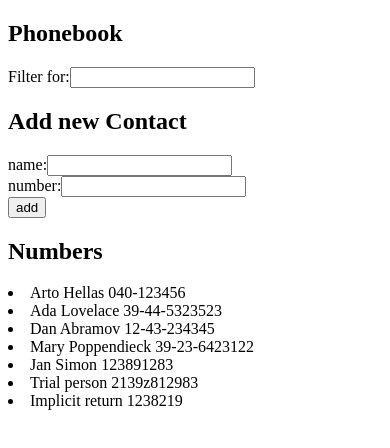
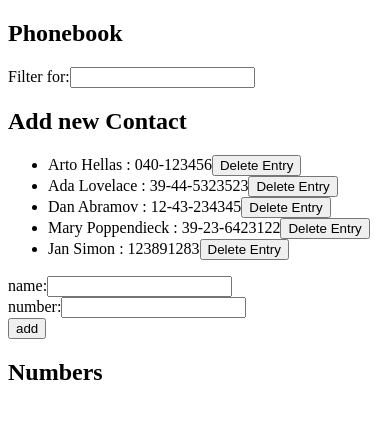
Before and after one commit to Hakizu/selene, a React (Create React App) app: page / in a window 390 px wide. Shown: the top 448 px of the page. Built offline with nearby package versions, Linux system fonts and the light colour scheme; data requests are answered from the project's data file.

Commit message:
Completed 2.16, Step 8 + 2.17, Step 9 - Phonebook

```diff
--- a/db.json
+++ b/db.json
@@ -24,16 +24,6 @@
       "name": "Jan Simon",
       "number": "123891283",
       "id": 5
-    },
-    {
-      "name": "Trial person",
-      "number": "2139z812983",
-      "id": 6
-    },
-    {
-      "name": "Implicit return",
-      "number": "1238219",
-      "id": 7
     }
   ]
 }
--- a/src/App.js
+++ b/src/App.js
@@ -1,7 +1,7 @@
 import React, {useState, useEffect} from 'react'
 import Filter from "./Components/Filter"
 import Form from "./Components/Form"
-import Result from "./Components/Result"
+import Person from "./Components/Result"
 import contactsServices from './server/contacts'
 
 const App = () => {
@@ -10,13 +10,14 @@ const App = () => {
     const [newName, setNewName] = useState('')
     const [newSearch, setNewSearch] = useState("")
 
-    useEffect (() => {
+    const getData = () => {
         contactsServices
             .getAll()
             .then(response => {
                 setPersons(response)
             })
-    }, [])
+    }
+    useEffect(getData, [])
 
 
     const newPerson = (event) =>{
@@ -34,16 +35,39 @@ const App = () => {
                 setNewNumber("")
             })
     }
+    const toggleRemove = (id) => {
+        if (window.confirm(`Do you want to delete ${id[1]} ?`)) {
+            contactsServices
+                .doDelete(id[0])
+                .then(setPersons(persons.filter(p =>
+                    p.id !== id[0]
+                )))
+        }
+    }
+
+    const result = !newSearch
+        ? persons
+        : persons.filter(p =>
+            p.name.toLowerCase().includes(newSearch.toLowerCase()))
 
     return (
         <div>
             <h2>Phonebook</h2>
             <Filter setNewSearch={setNewSearch} newSearch={newSearch}/>
             <h2>Add new Contact</h2>
+            <ul>
+                {result.map((p, i) =>
+                    <Person
+                        key = {i}
+                        name = {p.name}
+                        number = {p.number}
+                        remove = {() => toggleRemove([p.id, p.name])}
+                    />
+                )}
+            </ul>
             <Form newPerson={newPerson} newName={newName} setNewName={setNewName}
                 newNumber={newNumber} setNewNumber={setNewNumber} />
             <h2>Numbers</h2>
-            <Result newSearch={newSearch} persons={persons} />
         </div>
     )
 }
--- a/src/Components/Result.js
+++ b/src/Components/Result.js
@@ -1,16 +1,11 @@
 import React from 'react'
 
-const Result = ({newSearch, persons}) => {
-    const result = !newSearch
-    ? persons
-    : persons.filter(p =>
-        p.name.toLowerCase().includes(newSearch.toLowerCase()))
-
+const Person = ({name, number, remove}) => {
     return (
-        <div>
-            {result.map(persons =>
-            <li key={persons.name}>{persons.name} {persons.number} </li>)}
-        </div>
+    	<li>
+            {name} : {number}
+            <button onClick={remove}>Delete Entry</button>
+        </li>
     )
 }
-export default Result
+export default Person
--- a/src/server/contacts.js
+++ b/src/server/contacts.js
@@ -16,4 +16,9 @@ const update = (newObject, id) => {
     const request = axios.put(`${baseUrl}/${id}, newObject`)
     return request.then(response => response.data)
 }
-export default {getAll,create,update}
+const doDelete = (id) => {
+    const request = axios.delete(`${baseUrl}/${id}`)
+    return request.then(response => response.data)
+}
+
+export default {getAll,create,update, doDelete}
```
